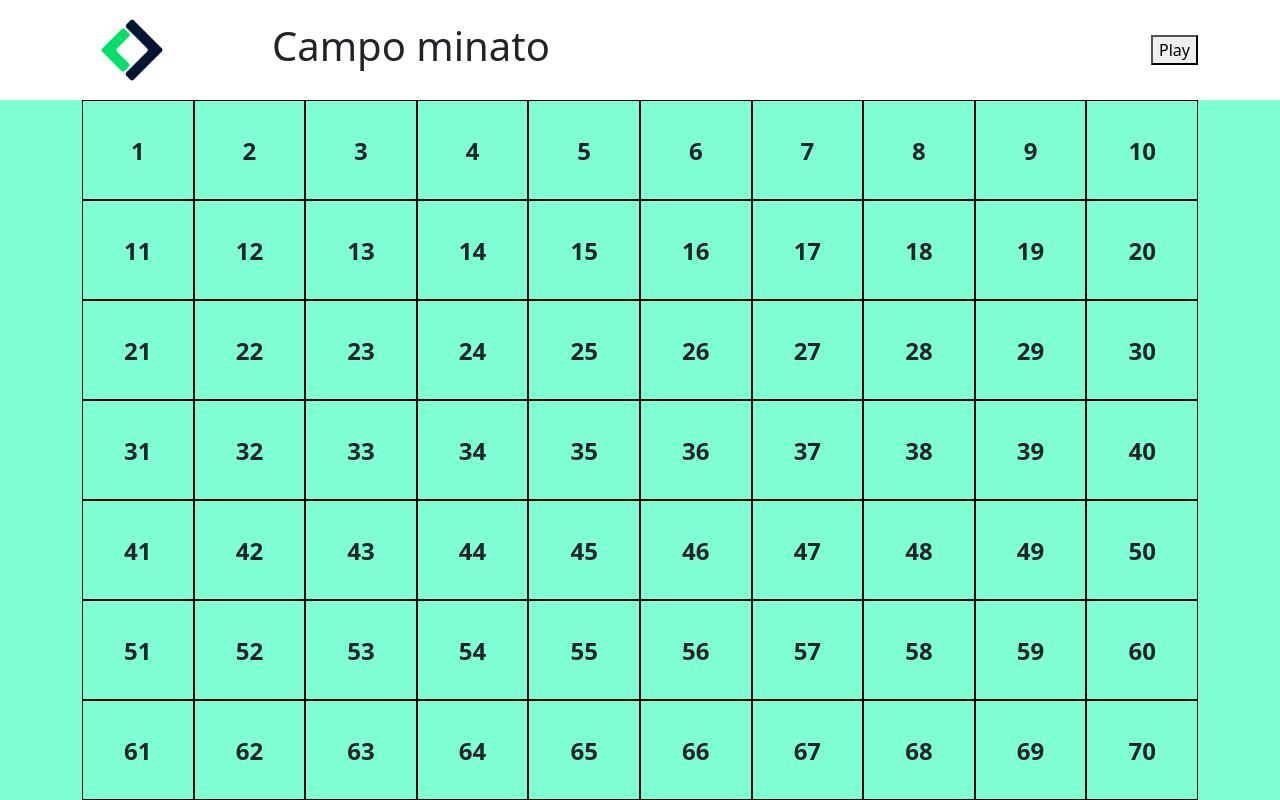
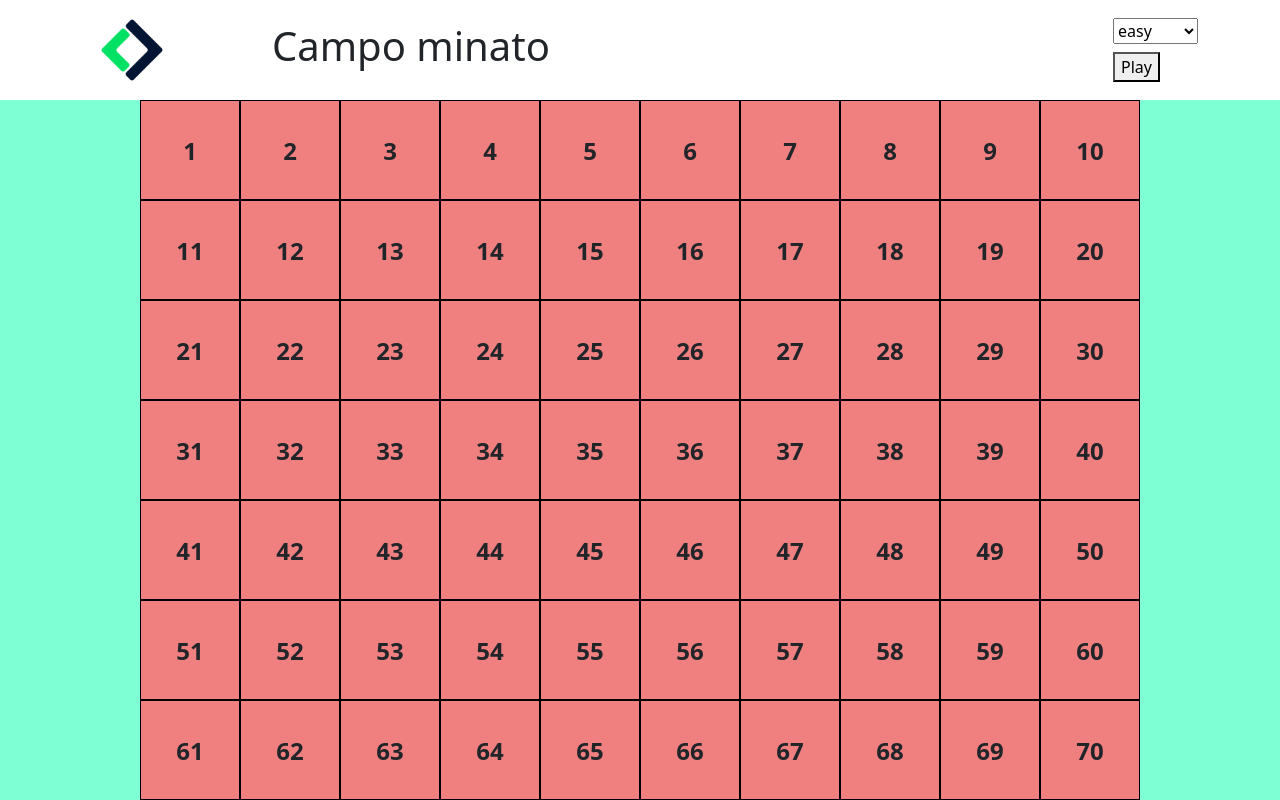
Before and after one commit to MirkoCifelli/js-campominato-grid, a plain HTML site: page index.html in a window 1280 px wide. Both pictures are taken after a click on the button "Play". Shown: the top 800 px of the page. Drawn offline with nearby package versions, Linux system fonts and the light colour scheme.

Commit message:
Add bonus

```diff
--- a/css/style.css
+++ b/css/style.css
@@ -10,9 +10,15 @@ img{
 .grid-container {
     display: flex;
     flex-wrap: wrap;
+    width: 1000px;
+    margin: 0 auto;
 }
 main{
     background-color:#7FFFD4;
+}
+main > .container {
+    width: 1000px;
+
 }
  .cell {
     width: 10%;
@@ -22,13 +28,29 @@ main{
     font-size: 1.5rem;
     font-weight: bold;
     border: 1px solid black;
-    background-color: #7FFFD4;
+    background-color: lightcoral;
     cursor: pointer;
 }
 
 .cell.active {
-    background-color: lightcoral;
-    color: aqua;
+    background-color: #7FFFD4;
+    color: black;
+}
+.grid-container > .cell.cell-100{
+    width: 100px;
+    height: 100px;
+    line-height: 100px;
+}
+.grid-container > .cell.cell-81{
+    width: calc(1000px / 9);
+    height: calc(1000px / 9);
+    line-height: calc(1000px / 9);
+}
+
+.grid-container > .cell.cell-49{
+    width: calc(1000px / 7);
+    height: calc(1000px / 7);
+    line-height: calc(1000px / 7);
 }
 
 
--- a/index.html
+++ b/index.html
@@ -26,7 +26,14 @@
                 </div>
 
                 <div class="col-auto">
-                    <button type="button">
+                    <div>
+                        <select  id="difficulty">
+                            <option value="100">easy</option>
+                            <option value="81">medium</option>
+                            <option value="49">hard</option>
+                        </select>
+                    </div>
+                    <button type="button" class="mt-2">
                         Play
                     </button>
                 </div>
@@ -36,7 +43,7 @@
 
     <!-- Inizio Main -->
     <main>
-        <div class="container d-flex flex-wrap">
+        <div class="grid-container d-flex flex-wrap">
     </main>
     <!-- Fine Main -->
 
--- a/js/scripts.js
+++ b/js/scripts.js
@@ -7,36 +7,62 @@
 
 
 
+// const play = document.querySelector("button")
+// console.log('play', play, typeof play)
+
+// let screen = false;
+// play.addEventListener("click", function(){
+//     screen.toogle;
+//     const quatrato = document.querySelector('main > .container');
+//     if(screen){
+//         quatrato.innerHTML='';
+//         screen = false
+//     }
+//     else{
+//         generate(quatrato);
+//         screen = true;
+//     }
+// })
+
+
+
+// function generate(qualcosa) {
+//     for (let i = 1; i <= 100; i++) {
+//         const cell = document.createElement('div');
+//         cell.classList.add('cell');
+//         cell.innerHTML = i;
+//         qualcosa.append(cell);
+//         cell.addEventListener("click", function(){
+//             console.log(this);
+//             this.classList.toggle('active');
+//             console.log(this.innerHTML)
+//         })
+//     }
+
+// }
+
 const play = document.querySelector("button")
 console.log('play', play, typeof play)
 
-let screen = false;
-play.addEventListener("click", function(){
-    screen.toogle;
-    const quatrato = document.querySelector('main > .container');
-    if(screen){
-        quatrato.innerHTML='';
-        screen = false
-    }
-    else{
-        generate(quatrato);
-        screen = true;
-    }
+const diff = document.getElementById('difficulty');
+
+const container = document.querySelector('main > .grid-container')
+    console.log('container', container, typeof container)
+
+play.addEventListener('click', function(){
+    const cellNumber = parseInt(diff.value);
+
+    container.innerHTML= '';
+
+    for (let i = 1; i <= cellNumber; i++){
+        const cell = document.createElement('div');
+        cell.innerHTML=  i ;
+        cell.classList.add('cell');
+        cell.classList.add('cell-' + cellNumber);
+        cell.addEventListener('click', function(){
+            this.classList.add('active');
+            console.log(this.innerHTML);
+        });
+        container.append(cell);
+     }
 })
-
-
-
-function generate(qualcosa) {
-    for (let i = 1; i <= 100; i++) {
-        const cell = document.createElement('div');
-        cell.classList.add('cell');
-        cell.innerHTML = i;
-        qualcosa.append(cell);
-        cell.addEventListener("click", function(){
-            console.log(this);
-            this.classList.toggle('active');
-            console.log(this.innerHTML)
-        })
-    }
-
-}
```
